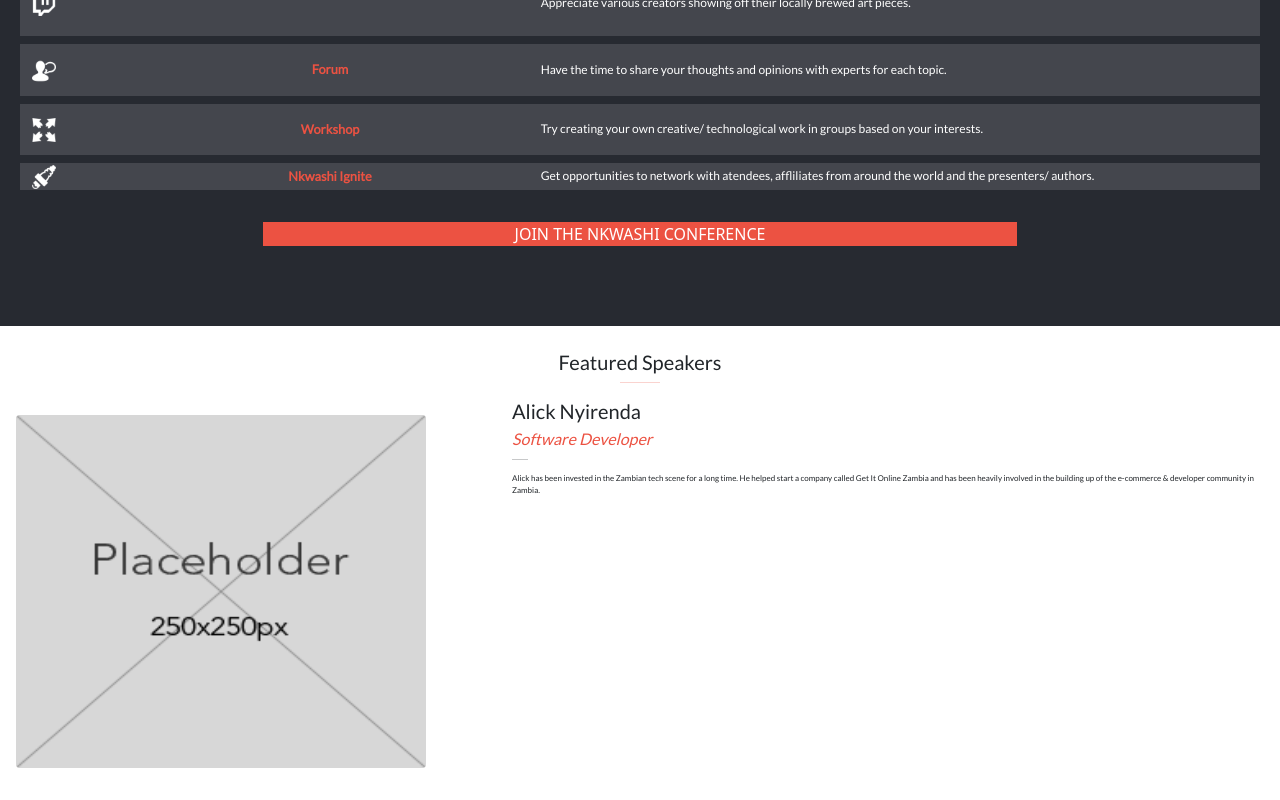
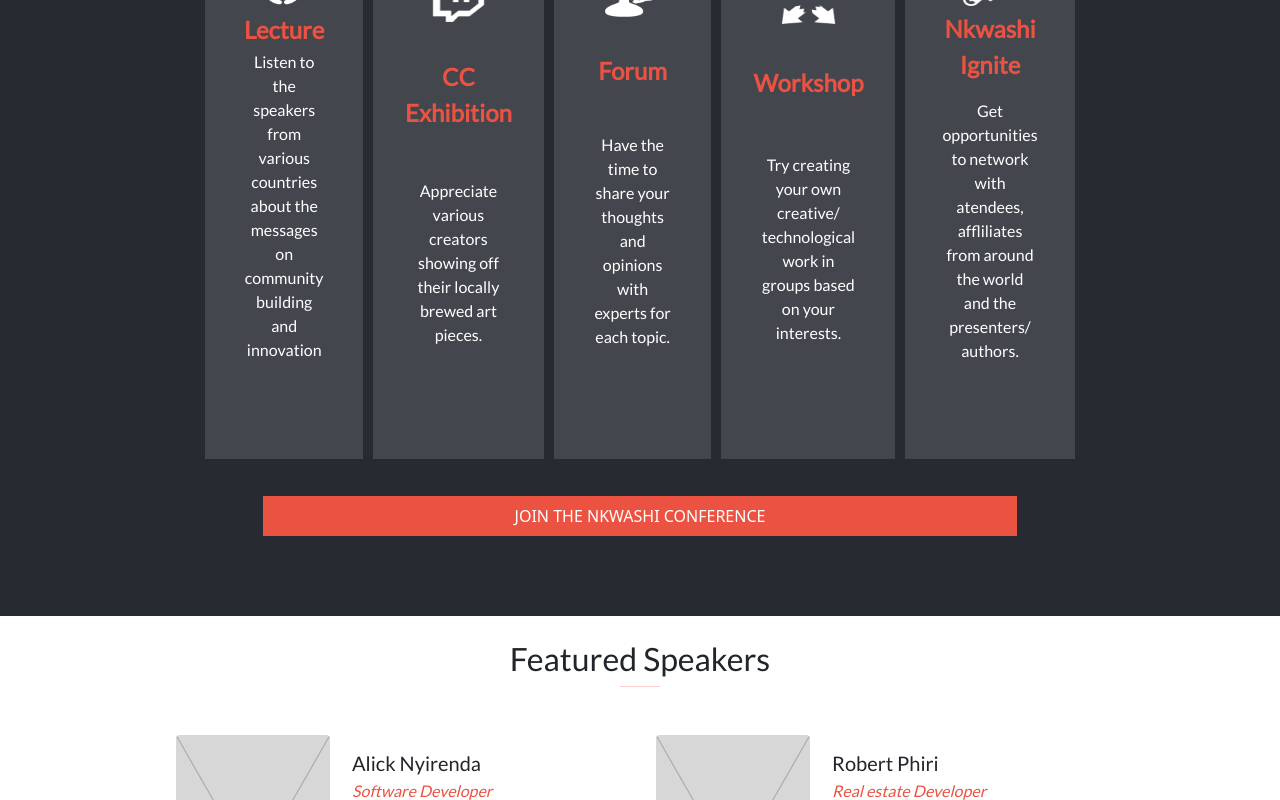
Before and after one commit to Beardless-sheik/nkwashi-conference, a website: page index.html in a window 1280 px wide. Shown: the part 1300-2100 px from the top of the page. Drawn offline with nearby package versions, Linux system fonts and the light colour scheme; a web font is replaced by a local one.

Commit message:
Add full desktop markup and styles

```diff
--- a/index.html
+++ b/index.html
@@ -19,8 +19,8 @@
         <div class="row upper-links justify-content-end">
           <div class="col-5 justify-content-center d-flex px-5">
             <ul class="upper-links-container-ul align-items-center d-flex">
-              <li><i class="facebook-logo-desktop fab fa-facebook-f"></i></li>
-              <li><i class="twitter-logo-desktop fab fa-twitter"></i></li>
+              <li><i class="fab fa-facebook-f"></i></li>
+              <li><i class="fab fa-twitter"></i></li>
               <li><a href=""> English</a></li>
               <li><a href="">My Page</a></li>
               <li><a href="">Logout</a></li>
@@ -66,62 +66,54 @@
       <div class="container-fluid">
         <h2> Main Program </h2>
         <hr class="orange-dividing-line-program mx-auto">
-        <div class="row align-items-center d-flex program-container m-2">
-          <div class="col-1">
+          <div class="desktop-outline-grid-program-container">
+          <div class="grid-program-container">
             <img src="./images/lecture.png" class=" program-image-icons" alt="illustration showing lecturer presenting">
-          </div>
-          <div class="col-4 program-description-title p-3">
+            <div class="program-description-title">
               Lecture
             </div>
-          <div class="col-7 program-description-text p-1">
+            <div class="program-description-text">
               Listen to the speakers from various countries about the messages on community building and innovation
             </div>
           </div>
-        <div class="row align-items-center d-flex program-container m-2">
-          <div class="col-1">
+          <div class="grid-program-container">
               <img src="./images/exhibition.png" class="program-image-icons" alt="illustration showing an exhibition">
-          </div>
-          <div class="col-4 program-description-title p-3">
+            <div class="program-description-title">
               <p>CC Exhibition </p>
             </div>
-          <div class="col-7 program-description-text p-1">
+            <div class="program-description-text">
               Appreciate various creators showing off their locally brewed art pieces.
             </div>
           </div>
-        <div class="row align-items-center d-flex program-container m-2">
-          <div class="col-1">
+          <div class="grid-program-container">
               <img src="./images/forum.png" class="program-image-icons" alt="illustration showing a discussion">
+            <p class="program-description-title">
+              Forum
+            </p>
+            <p class="program-description-text">
+              Have the time to share your thoughts and opinions with experts for each topic.
+            </p>
           </div>
-          <div class="col-4 program-description-title p-3">
-            Forum
+          <div class="grid-program-container">
+              <img src="./images/workshop.png" class="program-image-icons" alt="illustration showing a discussion">
+            <p class="program-description-title">
+              Workshop
+            </p>
+            <p class="program-description-text">
+              Try creating your own creative/ technological work in groups based on your interests.
+            </p>
           </div>
-          <div class="col-7 program-description-text p-1">
-            Have the time to share your thoughts and opinions with experts for each topic.
+          <div class="grid-program-container">
+              <img src="./images/ignite.png" class="program-image-icons" alt="illustration showing a discussion">
+            <p class="program-description-title">
+              Nkwashi Ignite
+            </p>
+            <p class="program-description-text">
+              Get opportunities to network with atendees, affliliates from around the world and the presenters/ authors.
+            </p>
           </div>
         </div>
-        <div class="row align-items-center d-flex program-container m-2">
-          <div class="col-1">
-            <img src="./images/workshop.png" class="program-image-icons" alt="illustration showing a discussion">
-          </div>
-          <div class="col-4 program-description-title p-3">
-            Workshop
-          </div>
-          <div class="col-7 program-description-text p-1">
-            Try creating your own creative/ technological work in groups based on your interests.
-          </div>
-        </div>
-        <div class="row align-items-center d-flex program-container m-2">
-          <div class="col-1">
-            <img src="./images/ignite.png" class="program-image-icons" alt="illustration showing a discussion">
-          </div>
-          <div class="col-4 program-description-title p-1">
-            Nkwashi Ignite
-          </div>
-          <div class="col-7 program-description-text p-1">
-            Get opportunities to network with atendees, affliliates from around the world and the presenters/ authors.
-          </div>
-        </div>
-        <a id="join-conference" class="join-button" href="#" role="button"> JOIN THE NKWASHI CONFERENCE </a>
+        <a id="join-conference" class="join-button p-2" href="#" role="button"> JOIN THE NKWASHI CONFERENCE </a>
       </div>
     </section>
 
@@ -133,6 +125,18 @@
       <!-- <button id="see-more-button" class="speakers-button rounded p-2"> MORE <i class="fas fa-chevron-down see-more-speakers-icon"></i> </button> -->
       <!-- <button id="see-less-button" class="speakers-button rounded p-2 d-none"> SEE LESS <i class="fas fa-chevron-down see-more-speakers-icon"></i> </button> -->
     </section>
+
+    <section class="mobile-hidden partners text-center py-3">
+      <h2> Partners </h2>
+      <hr class="orange-dividing-line-about mx-auto">
+      <div class="partner-image-grid m-4">
+          <img class="partner-logo-airbnb" src="./images/Airbnb-logo.png">
+          <img class="partner-logo-firefox" src="./images/firefoxLogo.png">
+          <img class="partner-logo-google" src="./images/Google-logo.png">
+        </div>
+      </div>
+    </section>
+
     </main>
 
     <footer>
--- a/indexStyle.css
+++ b/indexStyle.css
@@ -51,11 +51,6 @@
   padding-bottom: 3rem;
 }
 
-.program-container {
-  background-color: #44464d;
-  margin: 2px 10px;
-}
-
 .main-program div h2{
   text-align: center;
   color: white;
@@ -78,9 +73,20 @@
   margin-bottom: 0.75rem;
 }
 
+.grid-program-container {
+  display: grid;
+  grid-template-columns: 1fr 2fr 3fr;
+  justify-items: center;
+  align-items: center;
+  background-color: #44464d;
+  margin: 2px 10px;
+  padding: 0.4rem;
+}
+
 .program-image-icons {
   width: 24px;
   height: 24px;
+
 }
 
 .program-description-title {
@@ -149,7 +155,7 @@
 }
 
 .speaker-description-text {
-  font-size: 0.5rem;
+  font-size: 0.7rem;
 }
 
 .dividing-line-speakers {
@@ -209,7 +215,6 @@
   .mobile-hidden {
     display: none;
   }
-
 }
 
 @media screen and (min-width: 768px) {
@@ -290,4 +295,98 @@
   .main-program div h2 {
     font-size: 2rem;
   }
+
+  .grid-program-container {
+    display: grid;
+    grid-template-columns: 1fr;
+    justify-content: center;
+    align-items: center;
+    margin: 5px 5px;
+    padding: 3rem 2rem 6rem;
+  }
+
+  .desktop-outline-grid-program-container {
+    display: grid;
+    grid-template-columns: 1fr 1fr 1fr 1fr 1fr;
+    margin: 0 auto;
+    width: 70%;
+  }
+
+  .program-image-icons {
+    width: 3.4rem;
+    height: 2.65rem;
+    margin-bottom: 5px;
+  }
+
+  .program-description-title {
+    font-size: 1.5rem;
+  }
+
+  .program-description-text {
+    font-size: 1rem;
+    text-align: center;
+    margin: 0 5px;
+  }
+
+  .speakers h2 {
+    font-size: 2rem;
+    margin-top: 1.5rem;
+  }
+
+  .grid-speaker-container {
+    grid-template-columns: 1fr 1fr;
+    justify-content: center;
+    align-content: center;
+    margin: 2rem 10rem
+  }
+
+  .partners {
+    font-family: 'Lato', sans-serif;
+    background-color: #272a31;
+    padding: 1rem 12rem;
+  }
+
+  .partners h2 {
+    color: white;
+  }
+
+  .partner-image-grid {
+    display: grid;
+    grid-template-columns: 1fr 1fr 1fr;
+  }
+
+  .partner-logo-airbnb {
+    object-fit: cover;
+    width: 40%;
+    max-height: 80%;
+  }
+
+  .partner-logo-firefox {
+    object-fit: cover;
+    width: 15%;
+    max-height: 100%;
+    margin-left: 2rem;
+  }
+
+  .partner-logo-google {
+    object-fit: cover;
+    width: 40%;
+    max-height: 80%;
+    margin-top: -0.75rem;
+  }
+
+  .speaker-description {
+    font-family: 'Lato', sans-serif;
+    padding-top: 2rem;
+  }
+
+  .speaker-description-text {
+    font-size: 1rem;
+    width: 80%;
+  }
+
+  footer {
+    padding: 1rem 8rem;
+    justify-items: center;
+  }
 }
```
Lines whose indentation alone changed are shown as unchanged.
